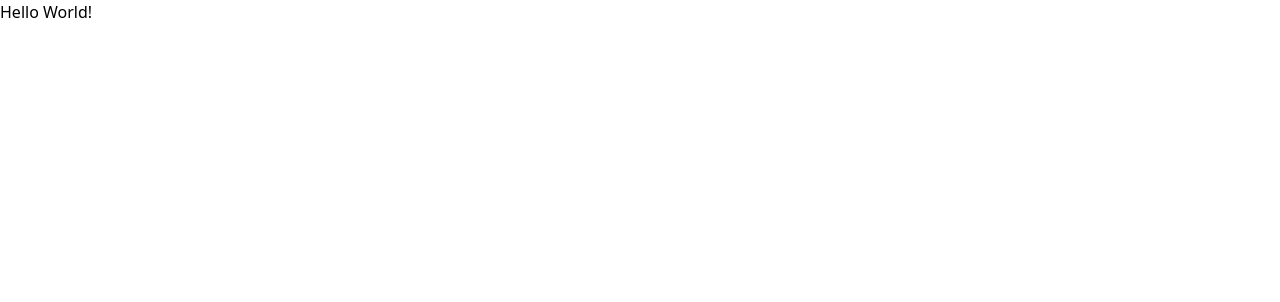
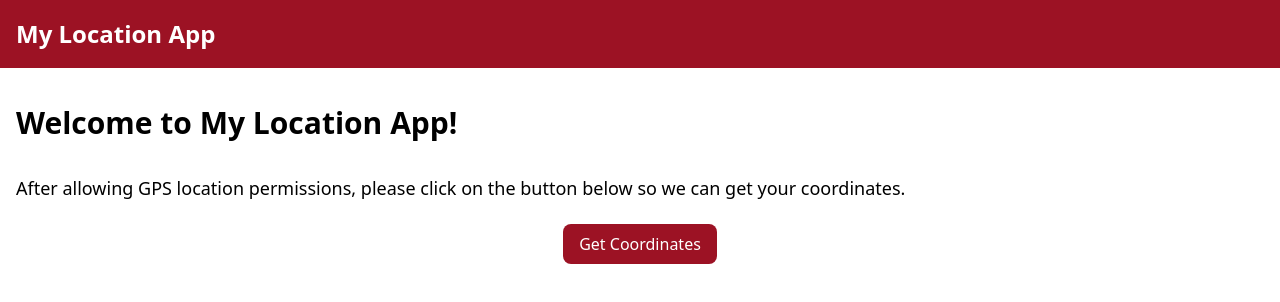
Before and after one commit to CamilaNieto-Centennial/Get_Location, a React (Vite) app: page / in a window 1280 px wide. Shown: the top 302 px of the page. Built offline with nearby package versions, Linux system fonts and the light colour scheme.

Commit message:
feat, chore: FE Starter, Display Coordinates, New Dependency Installed

```diff
--- a/package.json
+++ b/package.json
@@ -10,6 +10,7 @@
     "preview": "vite preview"
   },
   "dependencies": {
+    "google-map-react": "^2.2.1",
     "react": "^18.2.0",
     "react-dom": "^18.2.0",
     "react-icons": "^5.0.1",
--- /dev/null
+++ b/src/components/Navbar/Navbar.tsx
@@ -0,0 +1,11 @@
+export const Navbar = () => {
+    return (
+        <nav className="bg-primary py-4">
+            <div className="container mx-auto px-4">
+                <h1 className="text-white text-2xl font-semibold">My Location App</h1>
+            </div>
+        </nav>
+    );
+}
+
+export default Navbar;
--- /dev/null
+++ b/src/components/Test.tsx
@@ -0,0 +1,5 @@
+export const Test = () => {
+    return (
+        <div>test</div>
+    )
+}
--- a/src/routes/root.tsx
+++ b/src/routes/root.tsx
@@ -1,8 +1,51 @@
+import React, { useState } from 'react';
+import Navbar from '../components/Navbar/Navbar';
+
 function Root() {
+
+    const [coordinates, setCoordinates] = useState<{ latitude: number; longitude: number } | null>(null);
+
+    const handleGetCoordinates = () => {
+        if (navigator.geolocation) {
+            navigator.geolocation.getCurrentPosition(
+                (position) => {
+                    setCoordinates({
+                        latitude: position.coords.latitude,
+                        longitude: position.coords.longitude
+                    });
+                },
+                (error) => {
+                    console.error('Error getting location:', error);
+                }
+            );
+        } else {
+            console.error('Geolocation is not supported by this browser.');
+        }
+    };
+
     return (
-        <>
-            <h1>Hello World!</h1>
-        </>
+        <div>
+            <Navbar />
+            <div className="container mx-auto px-4 py-8">
+                <h1 className="text-3xl font-bold mb-8">Welcome to My Location App!</h1>
+                <p className="text-lg mb-6">After allowing GPS location permissions, please click on the button below so we can get your coordinates.</p>
+                <div className="flex justify-center">
+                    <button
+                        className="bg-primary text-white py-2 px-4 rounded-lg hover:bg-primary80"
+                        onClick={handleGetCoordinates}
+                    >
+                        Get Coordinates
+                    </button>
+                </div>
+                {coordinates && (
+                    <div className="mt-4">
+                        <h2 className="text-xl font-semibold">Your Current Coordinates:</h2>
+                        <p>Latitude: {coordinates.latitude}</p>
+                        <p>Longitude: {coordinates.longitude}</p>
+                    </div>
+                )}
+            </div>
+        </div>
     )
 }
 
```
Also changed, not shown: 1 other file (tests, documents, lock files or other folders).
